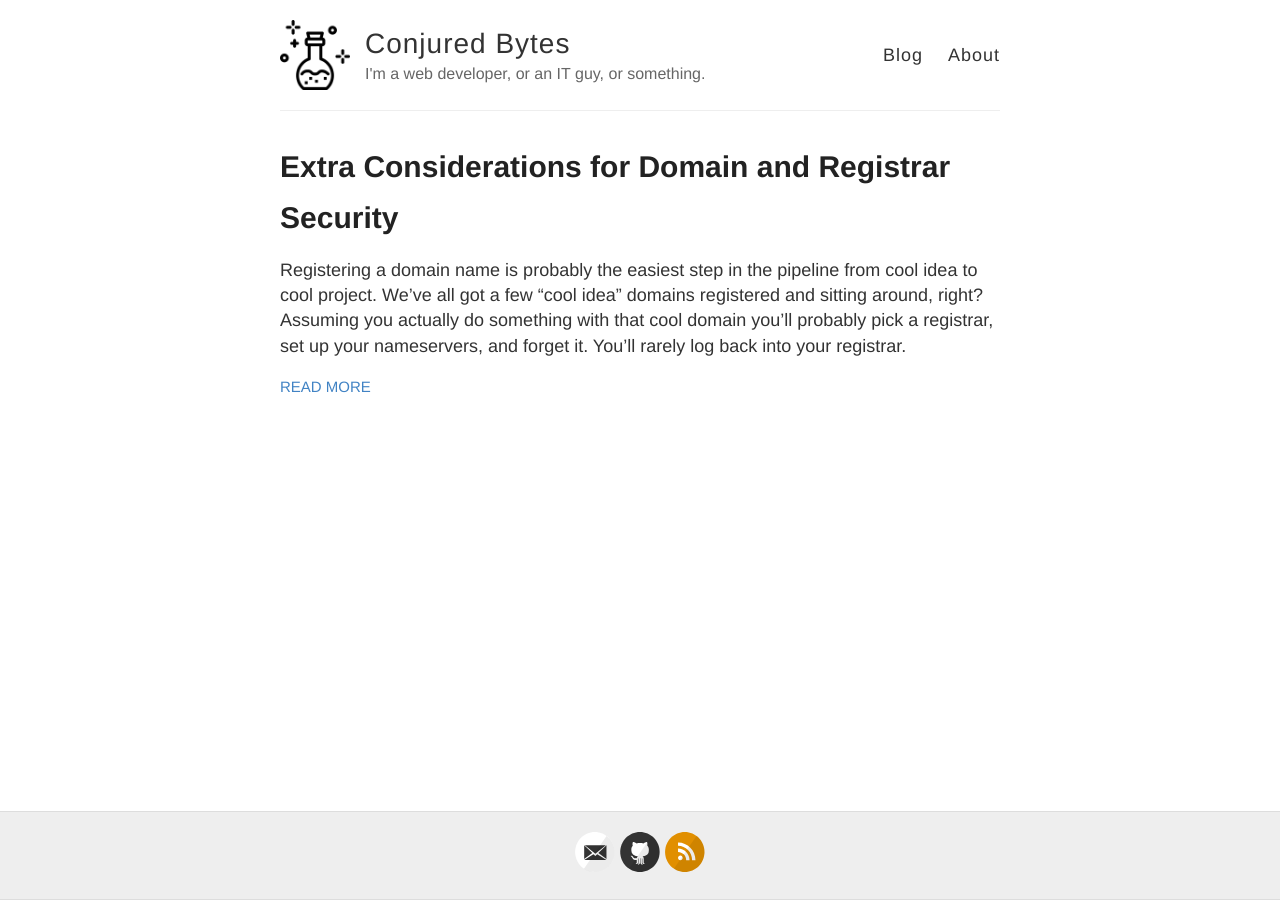
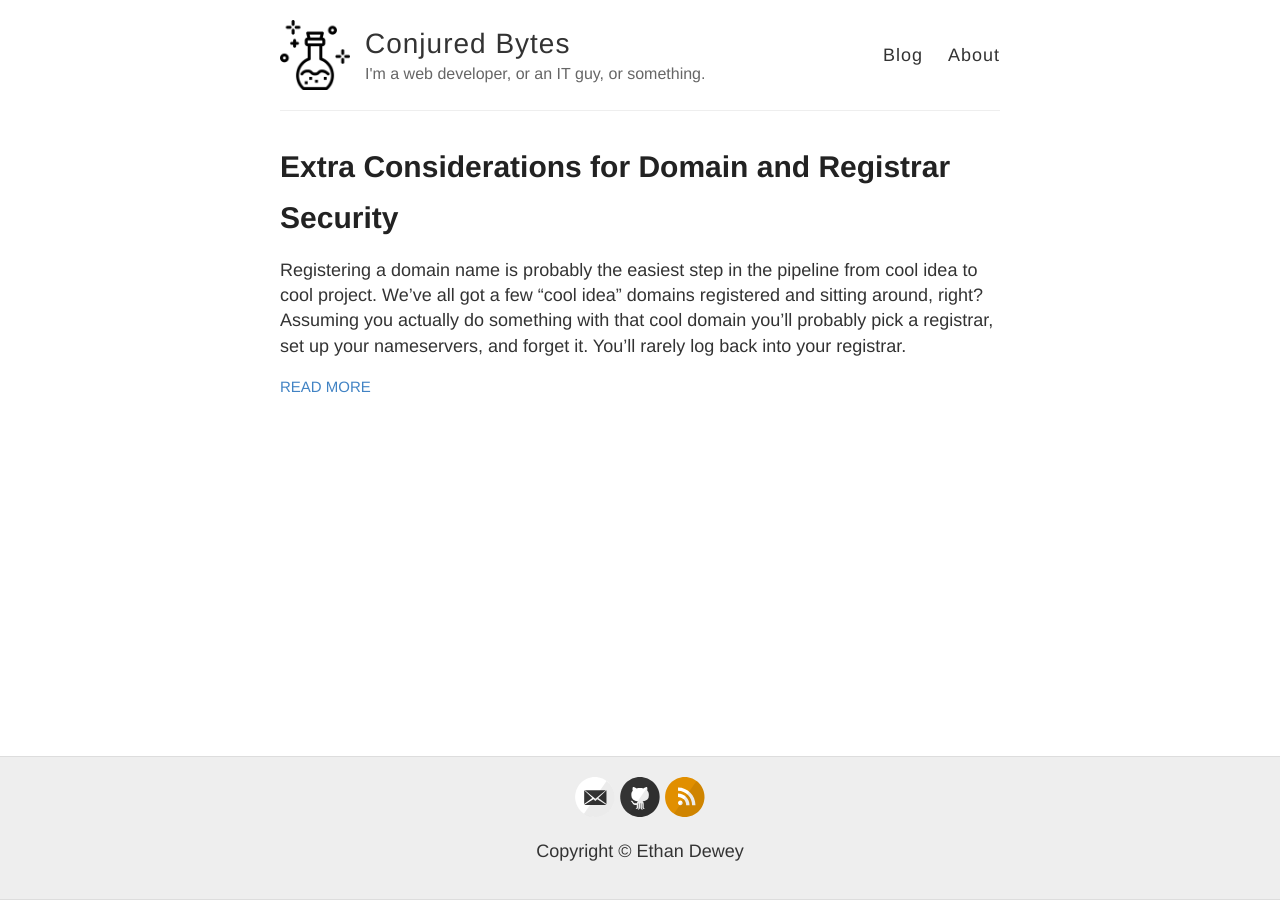
Before and after one commit to conjuredbytes/conjuredbytes.github.io, a Jekyll site: the page built from index.html, in a window 1280 px wide. Built offline with Jekyll 4.4.1, drawn with Linux system fonts in a browser that asks for light colours.

Commit message:
add copyright notice

```diff
--- a/_layouts/default.html
+++ b/_layouts/default.html
@@ -43,6 +43,7 @@
       <div class="container">
         <footer class="footer">
           {% include svg-icons.html %}
+          <p>Copyright &#169; Ethan Dewey</p>
         </footer>
       </div>
     </div>
```
